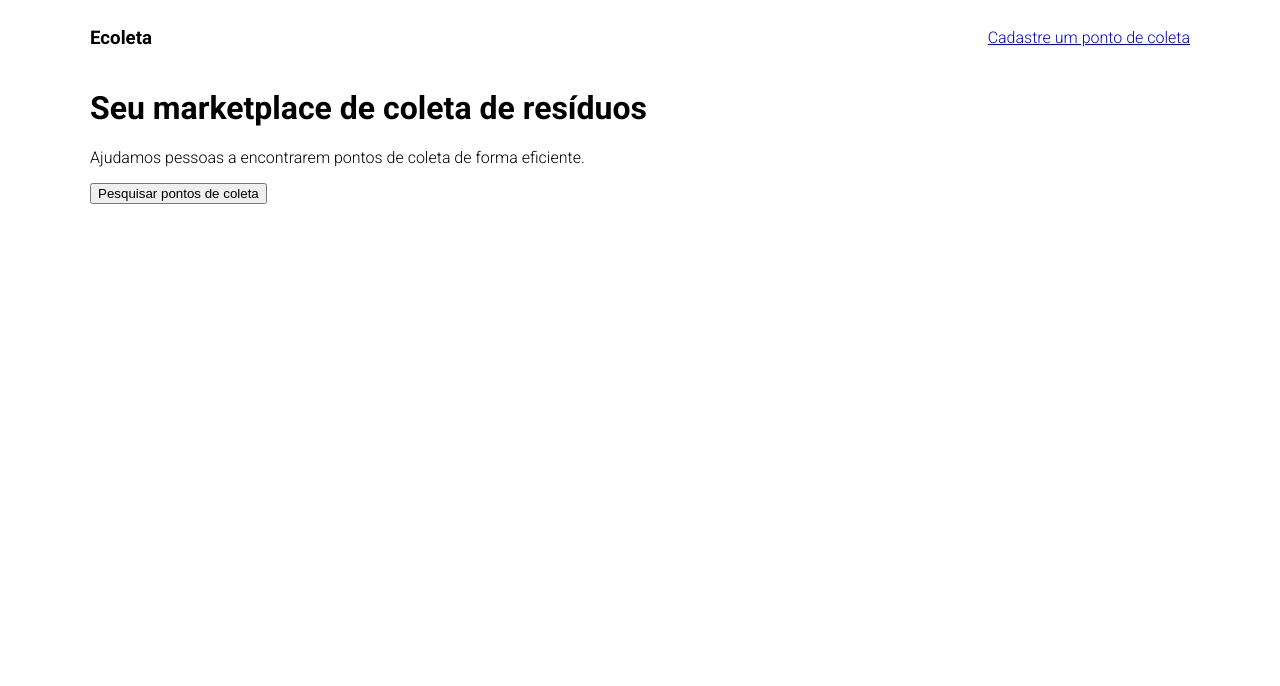
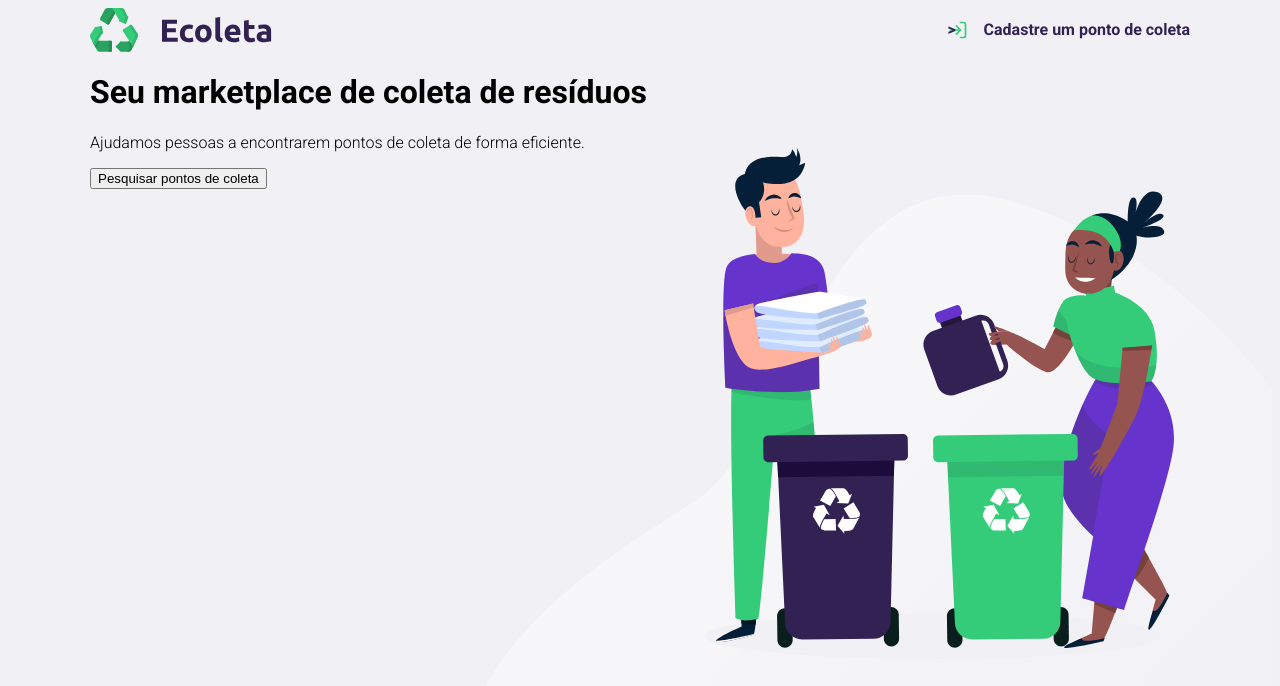
Before and after one commit to marcusmarinhob/nlw, a plain HTML site: page index.html in a window 1280 px wide. Drawn offline with Linux system fonts and the light colour scheme.

Commit message:
Adicionando imagens e formatando styles no CSS

```diff
--- a/index.html
+++ b/index.html
@@ -11,15 +11,24 @@
     </head>
 
     <body>
+        <div id="page-home">
             <div class="content">
+
                 <header>
-                <h3>Ecoleta</h3>
-                <a href="#">Cadastre um ponto de coleta</a>
+                    <img src="assets/logo.svg" alt="Logomarca">
+                    <a href="#">
+                        <span> > </span>
+                        Cadastre um ponto de coleta
+                    </a>
                 </header>
 
                 <h1>Seu marketplace de coleta de resíduos</h1>
+
                 <p>Ajudamos pessoas a encontrarem pontos de coleta de forma eficiente.</p>
+
                 <button>Pesquisar pontos de coleta</button>
+
+            </div>
         </div>
     </body>
 </html>
--- a/styles/main.css
+++ b/styles/main.css
@@ -2,14 +2,42 @@ html {
     font-family: 'Roboto', sans-serif;
 }
 
-header{
+body {
+    background: #f0f0f5;
+}
+
+a {
+    text-decoration: none;
+}
+
+#page-home{
+    height: 100vh;
+    background: url('../assets/home-background.svg') no-repeat;
+    background-position: 35vw bottom;
+}
+
+#page-home .content {
+    width: 90%;
+    max-width: 1100px;
+    margin: 0 auto;
+}
+
+#page-home header{
     display: flex;
     align-items: center;
     justify-content: space-between;
 }
 
-.content {
-    width: 90%;
-    max-width: 1100px;
-    margin: 0 auto;
+#page-home header a{
+    display: flex;
+    color: #322153;
+    font-weight: 700;
 }
+
+#page-home header a span{
+    margin-right: 16px;
+    display: flex;
+    background-image: url('../assets/log-in.svg');
+    width: 20px;
+    height: 20px;
+}
```
Also changed, not shown: assets/home-background.svg (added), assets/log-in.svg (added), assets/logo.svg (added). Lines whose indentation alone changed are shown as unchanged.
